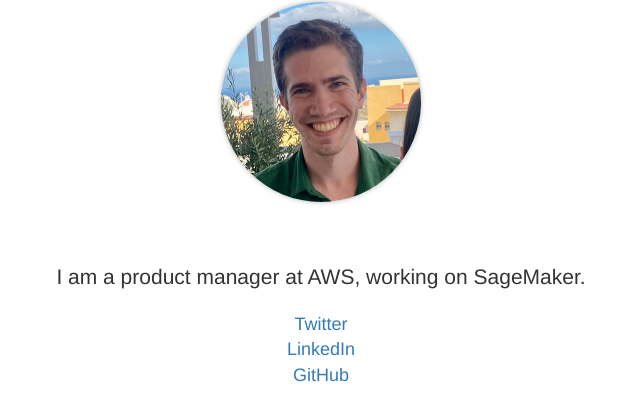
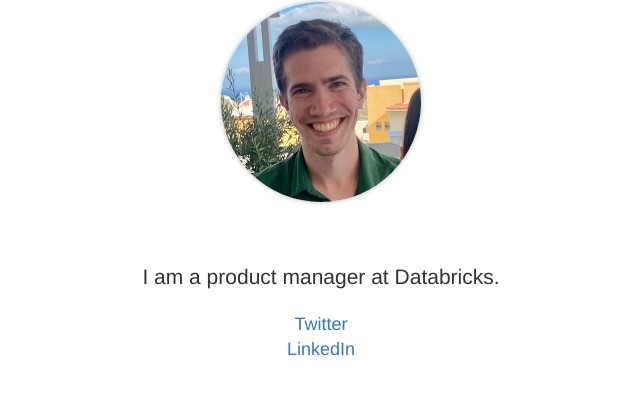
Before and after one commit to GalOshri/galoshri.github.io, a plain HTML site: page index.html in a window 1280 px wide. Shown: the part 144-564 px from the top of the page, without its empty margins (319-959 px from the left). Drawn offline with nearby package versions, Linux system fonts and the light colour scheme.

Commit message:
Update workplace

```diff
--- a/index.html
+++ b/index.html
@@ -59,11 +59,9 @@
 
 
 	        </br>
-							 <p class="lead">I am a product manager at AWS, working on SageMaker.</p>
+							 <p class="lead">I am a product manager at Databricks.</p>
                  <a class="contact-link" href="https://www.twitter.com/galoshri">Twitter</a><br/>
 	             <a class="contact-link" href="https://www.linkedin.com/in/galoshri/">LinkedIn</a><br/>
-	             <a class="contact-link" href="https://www.github.com/GalOshri">GitHub</a><br/>
-
 	          </div>
 
 
```
